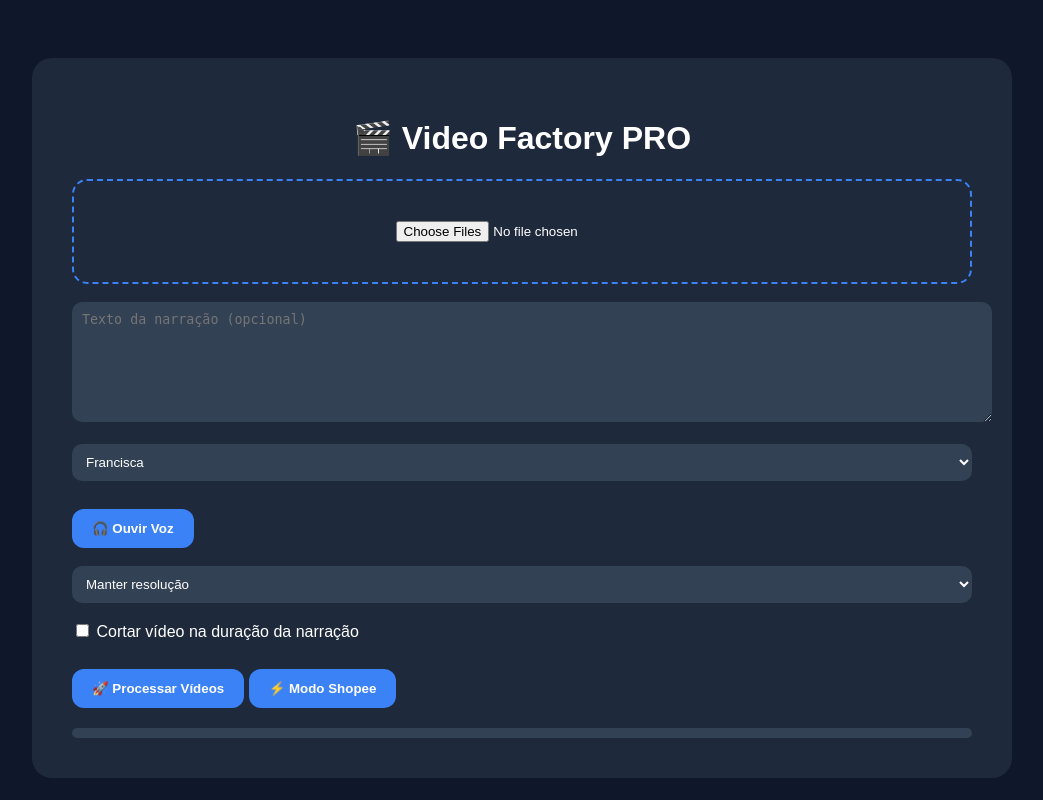
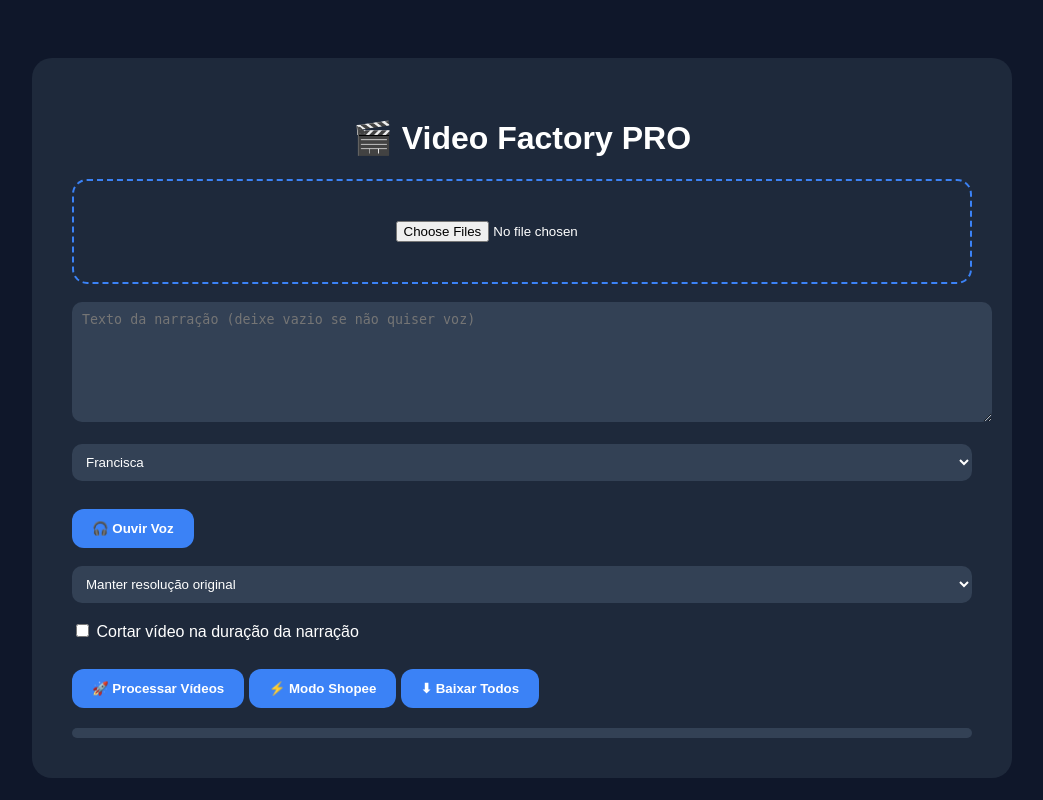
Before and after one commit to Biel0198383/Shopee, a Flask app: page / in a window 1280 px wide. Shown: the whole page, without its empty margins (118-1161 px from the left). Run offline with Flask 3, Linux system fonts and the light colour scheme; parts of the project's set-up code (start-up, migrations or seed data) failed here and were passed over.

Commit message:
Update index.html

```diff
--- a/templates/index.html
+++ b/templates/index.html
@@ -7,54 +7,46 @@
 <body>
 <div class="container">
     <h1>🎬 Video Factory PRO</h1>
-
     <form id="form">
         <div class="upload">
             <input type="file" name="videos" multiple required>
         </div>
-
         <br>
-        <textarea name="text" placeholder="Texto da narração (opcional)"></textarea>
+        <textarea name="text" placeholder="Texto da narração (deixe vazio se não quiser voz)"></textarea>
         <br><br>
-
         <select name="voice">
             <optgroup label="🇧🇷 Português Brasil">
                 <option value="pt-BR-FranciscaNeural">Francisca</option>
                 <option value="pt-BR-AntonioNeural">Antonio</option>
                 <option value="pt-BR-ThalitaMultilingualNeural">Thalita</option>
             </optgroup>
+            <optgroup label="🇵🇹 Portugal">
+                <option value="pt-PT-DuarteNeural">Duarte</option>
+                <option value="pt-PT-RaquelNeural">Raquel</option>
+            </optgroup>
         </select>
-
         <br><br>
         <button type="button" id="previewVoice">🎧 Ouvir Voz</button>
         <audio id="voicePlayer" controls style="display:none;margin-top:10px;"></audio>
-
         <br><br>
         <select name="resolution">
-            <option value="">Manter resolução</option>
-            <option value="1080x1920">1080x1920 (Vertical)</option>
-            <option value="1920x1080">1920x1080 (Horizontal)</option>
+            <option value="">Manter resolução original</option>
+            <option value="1080x1920">1080x1920</option>
+            <option value="1920x1080">1920x1080</option>
             <option value="720x1280">720x1280</option>
         </select>
-
         <br><br>
         <label>
-            <input type="checkbox" name="cutAudio">
-            Cortar vídeo na duração da narração
+            <input type="checkbox" name="cutAudio"> Cortar vídeo na duração da narração
         </label>
-
         <br><br>
         <button type="submit">🚀 Processar Vídeos</button>
         <button type="button" id="shopee">⚡ Modo Shopee</button>
+        <button type="button" id="downloadAllBtn">⬇ Baixar Todos</button>
     </form>
-
-    <div class="progress">
-        <div class="bar" id="bar"></div>
-    </div>
-
+    <div class="progress"><div class="bar" id="bar"></div></div>
     <div id="results"></div>
 </div>
-
 <script src="/static/script.js"></script>
 </body>
 </html>
```
